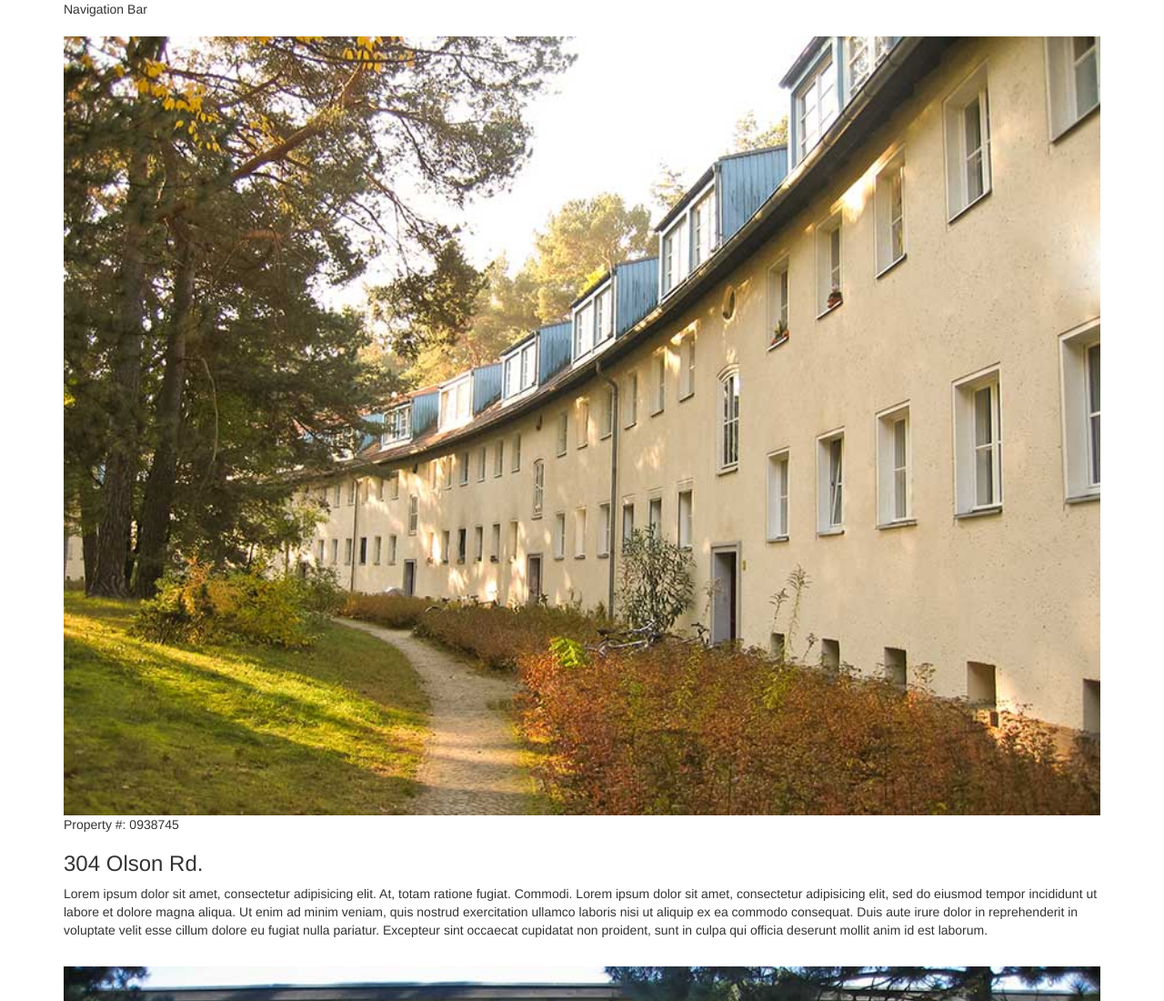
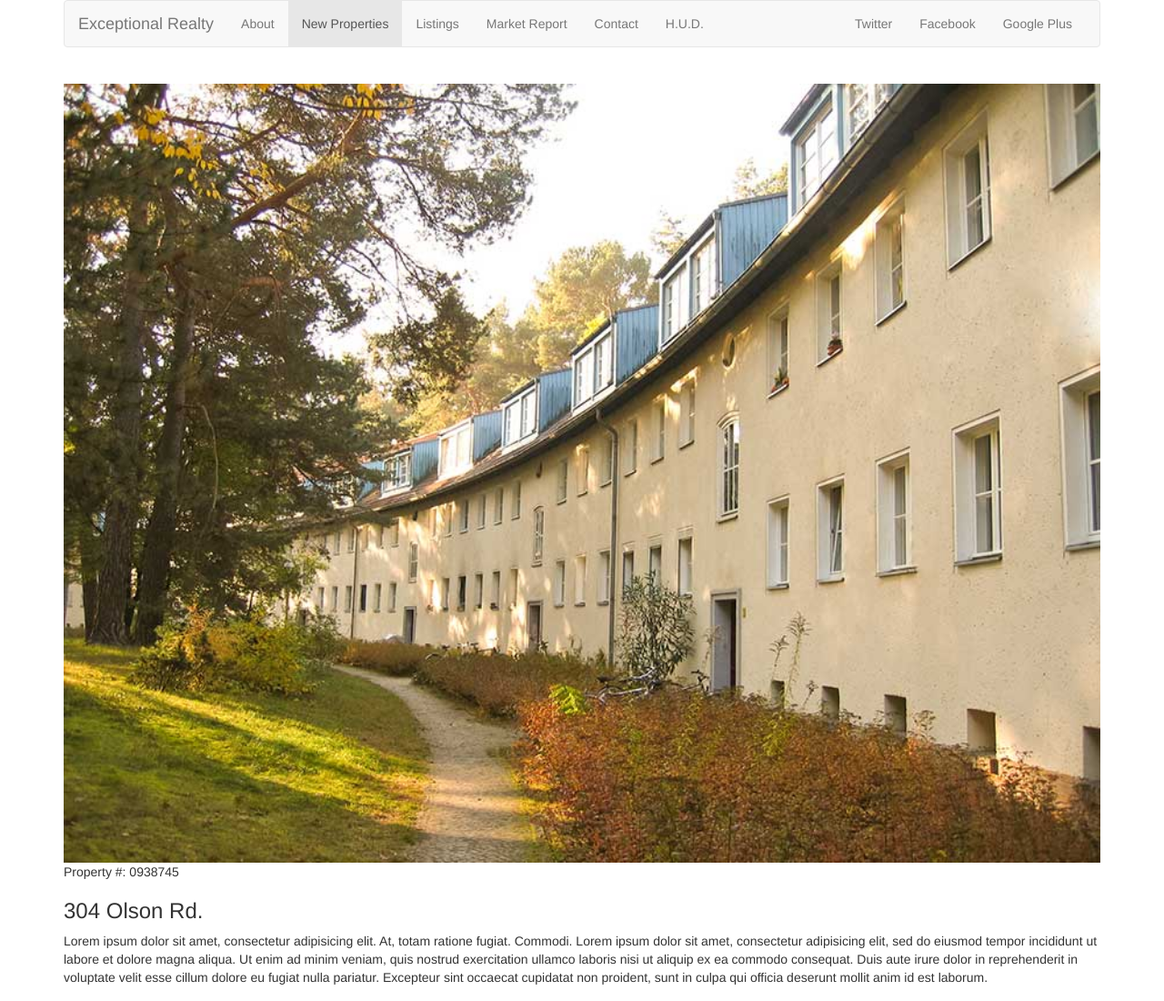
Before and after one commit to agdavid/exceptional-realty-bootstrapped, a plain HTML site: page new-properties.html in a window 1280 px wide. Shown: the top 1100 px of the page at 91% size. Drawn offline with nearby package versions, Linux system fonts and the light colour scheme.

Commit message:
finish navbar for new-properties.html

```diff
--- a/new-properties.html
+++ b/new-properties.html
@@ -25,7 +25,42 @@
     <div class="container">
       <div class="row">
         <div class="col-sm-12">
-          Navigation Bar
+          <nav class="navbar navbar-default">
+            <div class="container-fluid">
+              <!-- Brand and toggle get grouped for better mobile display -->
+              <div class="navbar-header">
+                <button type="button" class="navbar-toggle collapsed" data-toggle="collapse" data-target="#bs-example-navbar-collapse-1" aria-expanded="false">
+                  <span class="sr-only">Toggle navigation</span>
+                  <span class="icon-bar"></span>
+                  <span class="icon-bar"></span>
+                  <span class="icon-bar"></span>
+                </button>
+                <a class="navbar-brand" href="#">Exceptional Realty</a>
+              </div>
+
+              <!-- Collect the nav links, forms, and other content for toggling -->
+              <div class="collapse navbar-collapse" id="bs-example-navbar-collapse-1">
+
+                <!-- main nav links -->
+                <ul class="nav navbar-nav">
+                  <li><a href="#">About</a></li>
+                  <li class="active"><a href="#">New Properties<span class="sr-only">(current)</span></a></li>
+                  <li><a href="#">Listings</a></li>
+                  <li><a href="#">Market Report</a></li>
+                  <li><a href="#">Contact</a></li>
+                  <li><a href="#" target="_blank">H.U.D.</a></li>
+                </ul>
+
+                <!-- social nav links -->
+                <ul class="nav navbar-nav navbar-right">
+                  <li><a class="twit" href="#" title="Twitter">Twitter</a></li>
+                  <li><a class="fbook" href="#" title="Facebook">Facebook</a></li>
+                  <li><a class="gplus" href="#" title="Google Plus">Google Plus</a></li>
+                </ul>
+
+              </div><!-- /.navbar-collapse -->
+            </div><!-- /.container-fluid -->
+          </nav>
         </div>  <!-- navbar -->
       </div>
 
```
